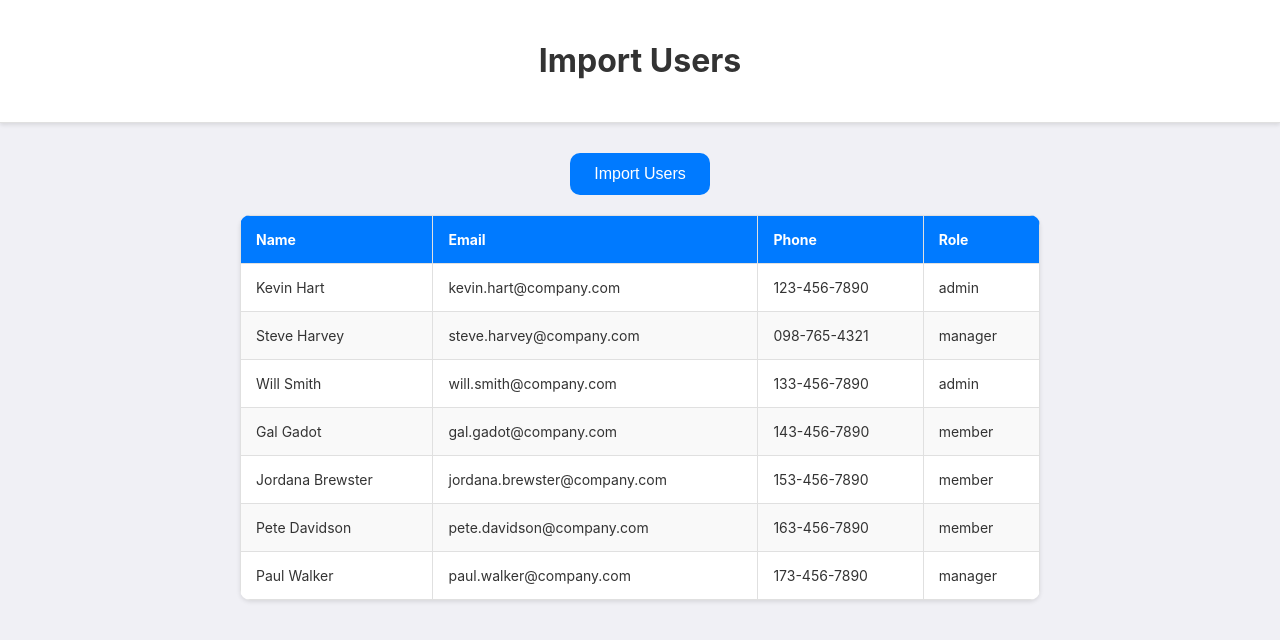
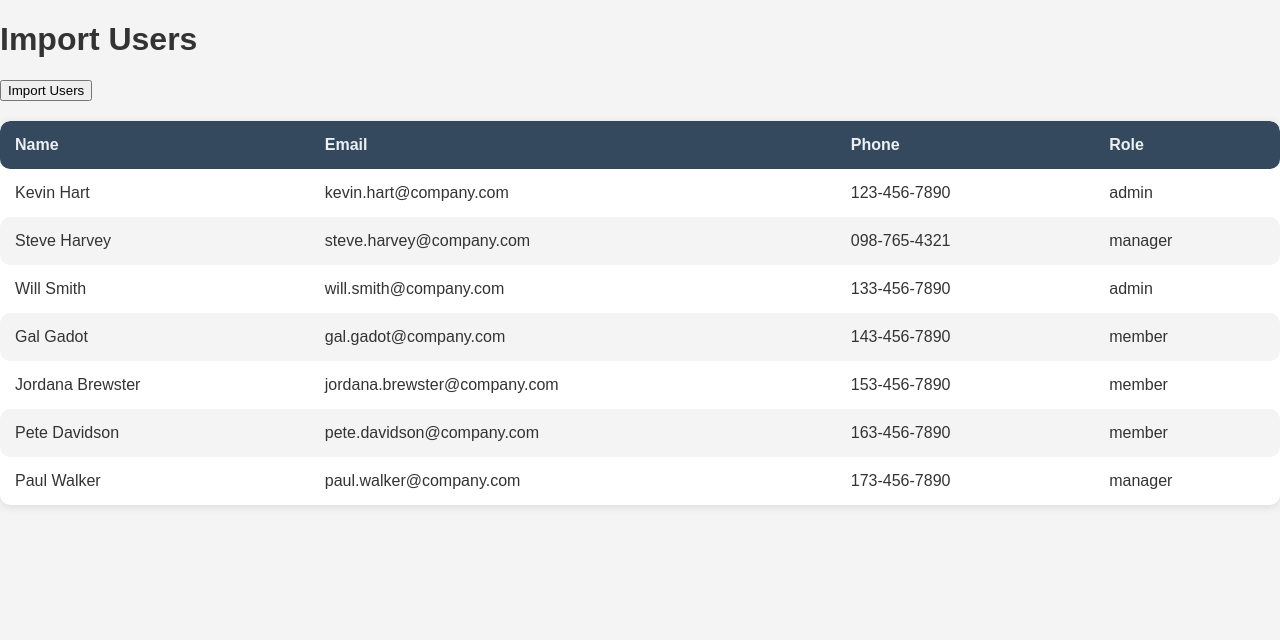
Before and after one commit to Prashant1709/Automated-Meeting-Room-Booking-System, a plain HTML site: page application/FrontEnd/import_users.html in a window 1280 px wide. Both pictures are taken after a click on the button "Import Users". Drawn offline with Linux system fonts and the light colour scheme.

Commit message:
Dashboard

```diff
--- a/application/FrontEnd/styles.css
+++ b/application/FrontEnd/styles.css
@@ -1,74 +1,63 @@
 /* General Styles */
 body {
-    font-family: -apple-system, BlinkMacSystemFont, "Segoe UI", Roboto, "Helvetica Neue", Arial, sans-serif;
-    background-color: #f0f0f5; /* Light gray background for a clean look */
+    font-family: 'Arial', sans-serif;
     margin: 0;
     padding: 0;
-    color: #333; /* Darker text color for better readability */
+    background-color: #f4f4f4;
+    color: #333;
 }
 
-/* Header Styles */
-header {
-    background-color: #ffffff; /* White background for a clean header */
-    color: #333; /* Dark text color for contrast */
+/* Content Area */
+.content {
     padding: 20px;
-    text-align: center;
-    box-shadow: 0 2px 4px rgba(0, 0, 0, 0.1); /* Subtle shadow for depth */
-    border-bottom: 1px solid #e0e0e0; /* Light border for separation */
 }
 
-/* Import Users Section */
-#import-users-section {
-    margin: 30px auto;
-    width: 90%;
-    max-width: 800px;
-    text-align: center;
+.chart-container {
+    margin-top: 20px;
+    background: #fff;
+    padding: 20px;
+    border-radius: 10px;
+    box-shadow: 0 2px 10px rgba(0, 0, 0, 0.1);
 }
 
-/* Button Styles */
-button {
-    background-color: #007aff; /* Blue color similar to Apple's style */
-    color: white;
-    padding: 12px 24px;
-    border: none;
-    cursor: pointer;
-    font-size: 16px;
-    border-radius: 10px; /* More rounded for a modern look */
-    transition: background-color 0.3s ease, transform 0.2s ease; /* Smooth transition effects */
-}
-
-button:hover {
-    background-color: #0051a8; /* Darker blue on hover */
-    transform: scale(1.02); /* Slight scale effect on hover */
+.chart-container h3 {
+    margin-bottom: 20px;
+    font-size: 1.5rem;
 }
 
 /* Table Styles */
 table {
-    margin-top: 20px;
     width: 100%;
     border-collapse: collapse;
-    background-color: #ffffff; /* White background for the table */
-    box-shadow: 0 2px 4px rgba(0, 0, 0, 0.1); /* Subtle shadow for depth */
-    border-radius: 10px; /* Rounded corners for a modern feel */
-    overflow: hidden; /* Ensure rounded corners apply to table cells */
+    margin-top: 20px;
+    background-color: #fff;
+    border-radius: 10px;
+    overflow: hidden;
+    box-shadow: 0 2px 10px rgba(0, 0, 0, 0.1);
 }
 
 th, td {
     padding: 15px;
-    border: 1px solid #e0e0e0; /* Light border color for a clean look */
     text-align: left;
-    font-size: 14px; /* Slightly smaller font size for a sleek appearance */
 }
 
 th {
-    background-color: #007aff; /* Blue color for table headers */
-    color: white;
+    background-color: #34495e;
+    color: #ecf0f1;
 }
 
-tbody tr:nth-child(even) {
-    background-color: #f9f9f9; /* Very light gray for alternate rows */
+tr:nth-child(even) {
+    background-color: #f4f4f4;
 }
 
-tbody tr:hover {
-    background-color: #e0e0e0; /* Light gray on hover for better interactivity */
+tr:hover {
+    background-color: #ddd;
 }
+
+th:first-child, td:first-child {
+    border-radius: 10px 0 0 10px;
+}
+
+th:last-child, td:last-child {
+    border-radius: 0 10px 10px 0;
+}
```
Also changed, not shown: application/FrontEnd/data.json (added, +34 -0 lines), application/FrontEnd/index.html (added, +38 -0 lines), application/FrontEnd/stats.js (added, +61 -0 lines).
